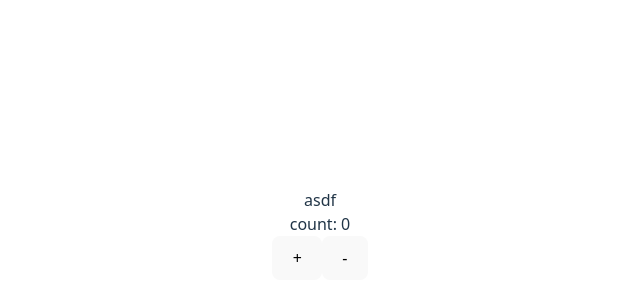
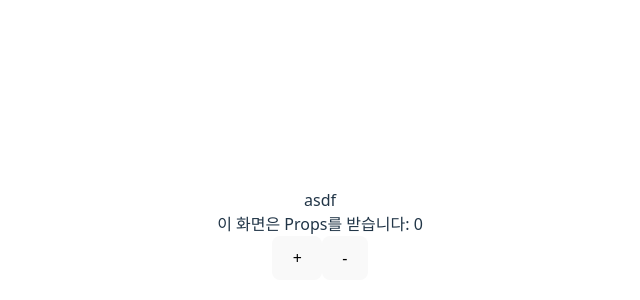
Before and after one commit to ThePott/NXRBootCamp-react-lecture, a React (Vite) app: page / in a window 1280 px wide. Shown: the part 166-466 px from the top of the page, without its empty margins (320-960 px from the left). Built offline with nearby package versions, Linux system fonts and the light colour scheme.

Commit message:
✨ 3-3 React Props class, 함수형에서 자식에게 내리기

```diff
--- a/src/App.jsx
+++ b/src/App.jsx
@@ -3,19 +3,41 @@ import './App.css'
 // import React, { Component, useState } from 'react'
 import React, { Component } from 'react'
 
-// // 함수형 컴포넌트에서 상태 관리하기
+// // 함수형 컴포넌트에서 Props로 자식에게 속성 전달하기
+// // 기본적으론 props 라는 객체가 매개변수로 있다. 이를 구조분해할당 하는 게 관례적 표현
+// const CountDisplay = ({count}) => {
+//   return (
+//     <div>이 화면은 Props를 받습니다: {count}</div>
+//   )
+// }
+
 // const App = () => {
 //   const [count, setCount] = useState(0)
 
 //   return (
 //     <>
 //       <div>useState으로 상태를 관리합니다</div>
-//       <div>{count}</div>
+//       <CountDisplay count={count} />
 //       <button onClick={() => setCount((prev) => prev + 1)}>+</button>
 //       <button onClick={() => setCount((prev) => prev - 1)}>-</button>
 //     </>
 //   )
 // }
+
+class CountDisplay extends Component {
+  //// 생략 가능
+  // constructor(props) {
+  //   super(props)
+  // }
+
+  render() {
+    console.log("---- props in class component:", this.props)
+    return (
+      <div>이 화면은 Props를 받습니다: {this.props.counter}</div>
+      // <div>이 화면은 Props를 받습니다: {count}</div>
+    )
+  }
+}
 
 class App extends Component {
   state = { counter: 0 }
@@ -24,7 +46,7 @@ class App extends Component {
     return (
       <>
         <div>asdf</div>
-        <div>count: {this.state.counter}</div>
+        <CountDisplay counter={this.state.counter} />
         <button onClick={() => this.setState({ counter: this.state.counter + 1 })}>+</button>
         <button onClick={() => this.setState({ counter: this.state.counter - 1 })}>-</button>
       </>
```
